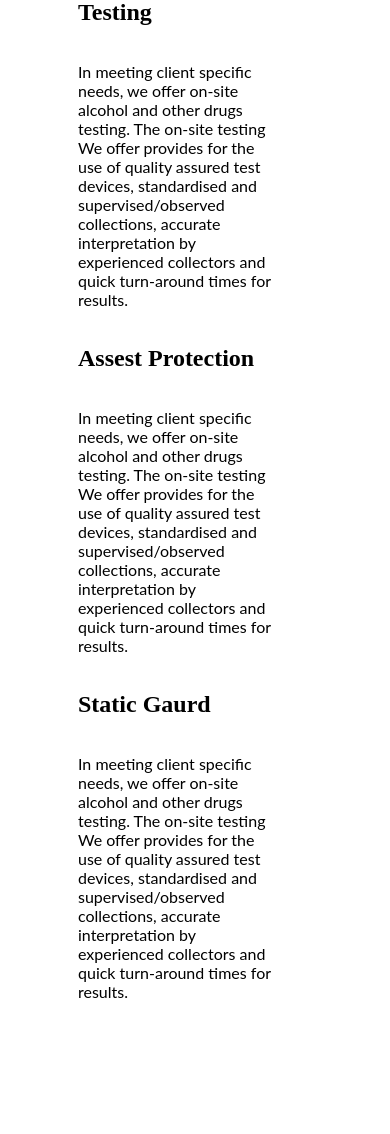
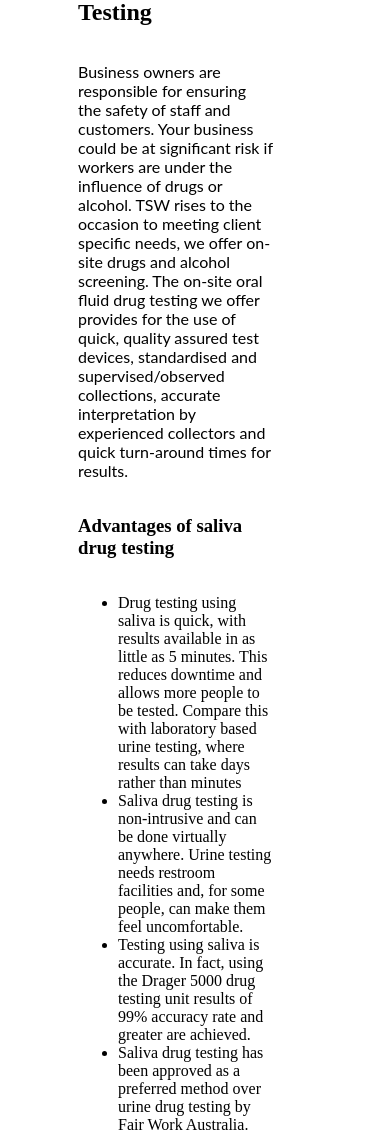
Before and after one commit to pyroteddie/Tsw_Security_Solutions, a React Native app: screen /services in a window 390 px wide. Shown: the part 426-1560 px from the top of the page. Before the commit the page ends 1443 px from the top, so only its background shows below. Built offline with nearby package versions, Linux system fonts and the light colour scheme.

Commit message:
3 files modified

```diff
--- a/screens/about.tsx
+++ b/screens/about.tsx
@@ -5,8 +5,10 @@ import '../style.css';
 export default function AboutScreen() {
     return (
       <div>
-        <h1>About Us </h1>
-        <p>TSW Security Solutions</p>
+        <h1>ABOUT TSW SECURITY SOLUTIONS</h1>
+        <p>Fast, efficient, and honest, TSW Security Solutions has become a reputable and well-known Security Firm servicing the Cairns and surrounding regions.
+Established in 2016, our business is family owned and run. We Are heavily involved in our community and supporting our locals. We provide regular training for our personnel, ensuring their skills are second to none.
+Reach out to us to learn more about TSW, our business and staff, and how we can best serve you.</p>
       </div>
     );
   }
--- a/screens/home.tsx
+++ b/screens/home.tsx
@@ -6,8 +6,8 @@ export default function HomeScreen() {
     return (
       <div>
         <section>
-        <h1>TSW Security Solutions</h1>
-        <p>Start editing to see some magic happen </p>
+        <h1>TSW Security Solutions - Your North Queensland Security Experts</h1>
+        <p>Since 2016, TSW Security Solutions has been providing exceptional security services in the Cairns and surrounding region.  Family owned and operated, TWS is well equipped to assist with your business or event security needs, and we welcome your enquiry.</p>
         </section>
         <section className='ServicesSection'>
         <a className='ServiceItem_1'>
--- a/screens/services.tsx
+++ b/screens/services.tsx
@@ -9,18 +9,41 @@ export default function ServicesScreen() {
         <p> </p>
         <div className='DivBox'>
         <h2>Drug & Alcohol Testing</h2>
-          <p>In meeting client specific needs, we offer on-site alcohol and other drugs testing.
-              The on-site testing We offer provides for the use of quality assured test devices, standardised and supervised/observed collections, accurate interpretation by experienced collectors and quick turn-around times for results.</p>
+          <p>Business owners are responsible for ensuring the safety of staff and customers.  Your business could be at significant risk if workers are under the influence of drugs or alcohol. TSW rises to the occasion to meeting client specific needs, we offer on-site drugs and alcohol screening.
+              The on-site oral fluid drug testing we offer provides for the use of quick, quality assured test devices, standardised and supervised/observed collections, accurate interpretation by experienced collectors and quick turn-around times for results.</p>
+
+             <h3>Advantages of saliva drug testing</h3>
+              <ul>
+                <li>Drug testing using saliva is quick, with results available in as little as 5 minutes. This reduces downtime and allows more people to be tested. Compare this with laboratory based urine testing, where results can take days rather than minutes</li>
+                <li>Saliva drug testing is non-intrusive and can be done virtually anywhere. Urine testing needs restroom facilities and, for some people, can make them feel uncomfortable.</li>
+                <li>Testing using saliva is accurate. In fact, using the Drager 5000 drug testing unit results of 99% accuracy rate and greater are achieved.</li>
+                <li>Saliva drug testing has been approved as a preferred method over urine drug testing by Fair Work Australia.</li>
+                <li>The detection period for urine is greater than it is for saliva. This potentially means, for example, a person who took a drug 1 or 2 days before work and is able to perform their job safely could return a positive result using urine drug testing. This is why saliva drug testing is considered a more accurate way of determining if someone is fit to be at work.</li>
+              </ul>
         </div>
         <div className='DivBox'>
         <h2>Assest Protection</h2>
-        <p>In meeting client specific needs, we offer on-site alcohol and other drugs testing.
-              The on-site testing We offer provides for the use of quality assured test devices, standardised and supervised/observed collections, accurate interpretation by experienced collectors and quick turn-around times for results.</p>
+        <p>We provide uniformed security for your business, or event. Our trained professionals know how to manage people, diffuse aggression, and manage any situation that may arise in protecting your business or major event, including:
+          <ul>
+            <li>Gate House</li>
+            <li>Patron Screenings</li>
+            <li>Security Briefings</li>
+            <li>Volunteer Inductions</li>
+            <li>Situation Management</li>
+          </ul>
+        </p>
         </div>
+
         <div className='DivBox'>
         <h2>Static Gaurd</h2>
-        <p>In meeting client specific needs, we offer on-site alcohol and other drugs testing.
-              The on-site testing We offer provides for the use of quality assured test devices, standardised and supervised/observed collections, accurate interpretation by experienced collectors and quick turn-around times for results.</p>
+        <p>Business will encounter times where they are responsible for securing an entery point or equipment. TSW can provide this solution for your needs with officers trained
+
+        Generally, This includes manned services at access points, guarding equipment or valuables for loss prevention, crowd control, event security, screen security, or personal protection, essentially anything that requires a person to be on site.
+        <ul>
+            <li>Gate House</li>
+            <li>Liaison with Law Enforcement</li>
+        </ul>
+        </p>
         </div>
 
       </div>
```
